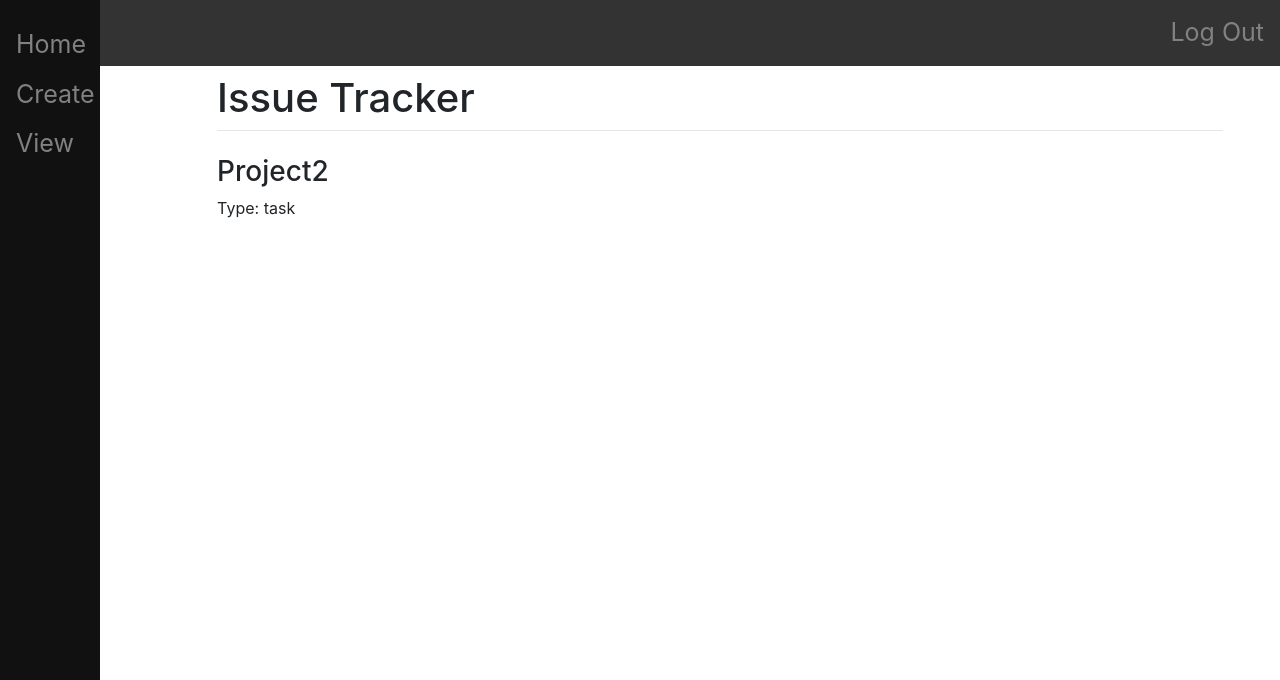
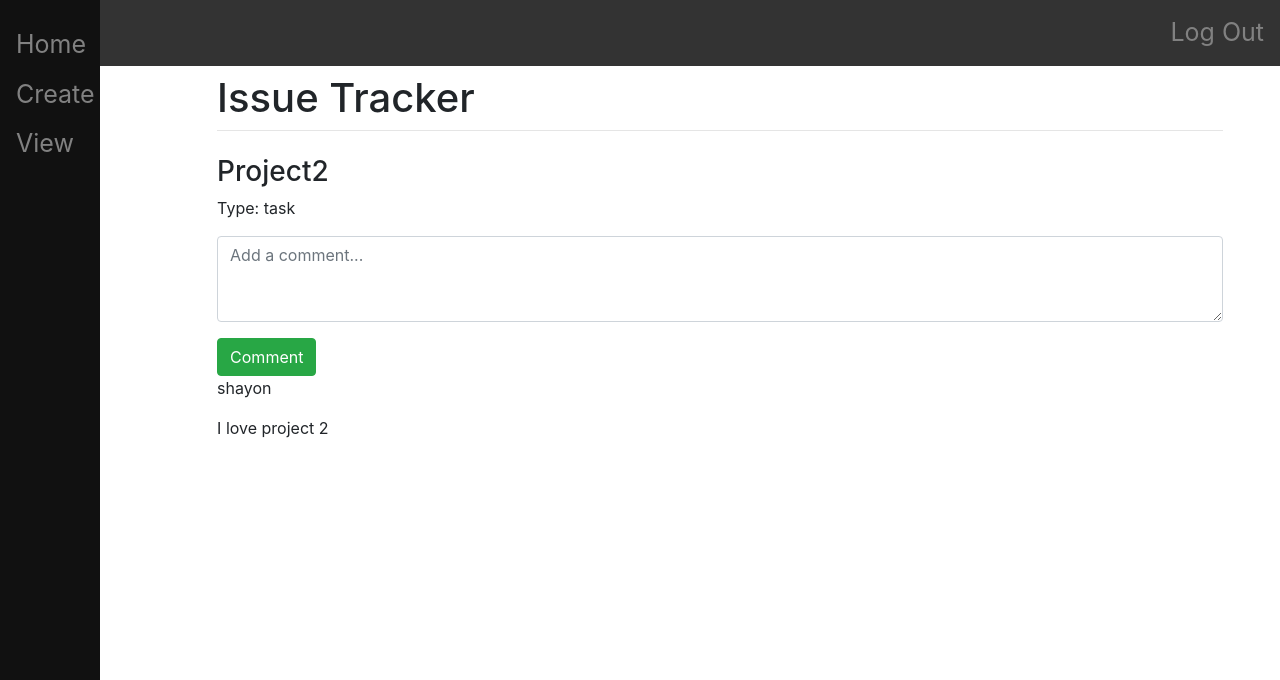
Before and after one commit to shayonghoshroy/issue-tracker, a Django app: page /project/1/issue/1/ in a window 1280 px wide. Shown: the top 680 px of the page. Run offline with Django 3.2, Linux system fonts and the light colour scheme; a user stored in the database is signed in; data comes from the database, SQL or seed files in the repository; both versions use the stored data as it was after the commit; some libraries are stand-ins or nearby versions.

Commit message:
created a comment system for issue index

```diff
--- a/devlog.txt
+++ b/devlog.txt
@@ -40,6 +40,8 @@ and a multiple selector dropdown that allows people to search and add all projec
 32. updated project view to create a new project when form is filled at project.html
 33. created issue.html to create issues within a project
 34. added input validation to issue.html
+35. created a issue index to view issues
+36. added a comment system to issue index
 
 PAGES
 -----
--- a/mysite/main/admin.py
+++ b/mysite/main/admin.py
@@ -1,5 +1,5 @@
 from django.contrib import admin
-from . models import ToDoList, Item, Project, Issue
+from . models import ToDoList, Item, Project, Issue, Comment
 
 # Register your models here.
 
@@ -7,3 +7,4 @@ admin.site.register(ToDoList)
 admin.site.register(Item)
 admin.site.register(Project)
 admin.site.register(Issue)
+admin.site.register(Comment)
--- a/mysite/main/forms.py
+++ b/mysite/main/forms.py
@@ -1,4 +1,5 @@
 from django import forms
+from . models import Comment
 
 class CreateNewList(forms.Form):
     name = forms.CharField(label="Name", max_length = 200)
@@ -7,3 +8,16 @@ class CreateNewList(forms.Form):
 class CreateNewProject(forms.Form):
     name = forms.CharField(label="Name", max_length = 200)
     description = forms.CharField(label="Description", max_length = 1000)
+
+# create a comment for an issue
+class CommentForm(forms.ModelForm):
+    content = forms.CharField(label="", widget=forms.Textarea(
+        attrs ={
+            'class':'form-control',
+            'placeholder':'Add a comment...',
+            'rows':3,
+            'cols':50
+        }))
+    class Meta:
+        model = Comment
+        fields = ['content']
--- a/mysite/main/models.py
+++ b/mysite/main/models.py
@@ -89,3 +89,10 @@ class Issue(models.Model):
 
     def __str__(self):
         return str(self.date_created)
+
+
+# comment section in each Issue
+class Comment(models.Model):
+    issue = models.ForeignKey(Issue, on_delete=models.CASCADE, related_name="comments")
+    author = models.ForeignKey(User, on_delete=models.CASCADE)
+    content = models.TextField()
--- a/mysite/main/templates/main/issue-index.html
+++ b/mysite/main/templates/main/issue-index.html
@@ -1,6 +1,16 @@
 {% extends "main/base.html" %}
+{% load crispy_forms_tags %}
 
 {% block content %}
     <h3>{{issue.project.name}}</h3>
     <p>Type: {{issue.type}}</p>
+    <form method="POST">
+        {% csrf_token %}
+        {{comment_form.as_p}}
+        <button type="submit", name="save", value="save", class="btn btn-success">Comment</button>
+    </form>
+    {% for comment in issue.comments.all %}
+        <p>{{comment.author.username}}</p>
+        <p>{{comment.content}}</p>
+    {% endfor %}
 {% endblock %}
--- a/mysite/main/views.py
+++ b/mysite/main/views.py
@@ -1,7 +1,7 @@
 from django.shortcuts import render
 from django.http import HttpResponse, HttpResponseRedirect
-from . models import ToDoList, Item, Project, Issue
-from . forms import CreateNewList
+from . models import ToDoList, Item, Project, Issue, Comment
+from . forms import CreateNewList, CommentForm
 from django.contrib.auth import get_user_model
 import json
 from django.core.exceptions import ValidationError
@@ -27,10 +27,21 @@ def issue_index(response, id, issue_id):
         return HttpResponseRedirect("/login/")
 
     issue = Issue.objects.get(id=issue_id)
+    cf = CommentForm()
     if issue:
-        return render(response, "main/issue-index.html", {"issue":issue})
+        if response.method == 'POST':
+            if response.POST.get("save"):
+                cf = CommentForm(response.POST or None)
+                if cf.is_valid():
+                    content = response.POST.get('content')
+                    comment = Comment.objects.create(issue=issue, author=response.user, content=content)
+                    comment.save()
+                    return HttpResponseRedirect("/project/%i/issue/%i" %(issue.project.id, issue_id))
+
+        return render(response, "main/issue-index.html", {"issue":issue, 'comment_form':cf})
 
     return render(response, "main/home.html", {})
+
 
 '''
 def index(response, id):
```
Also changed, not shown: mysite/db.sqlite3, mysite/main/migrations/0003_comment.py (added).
